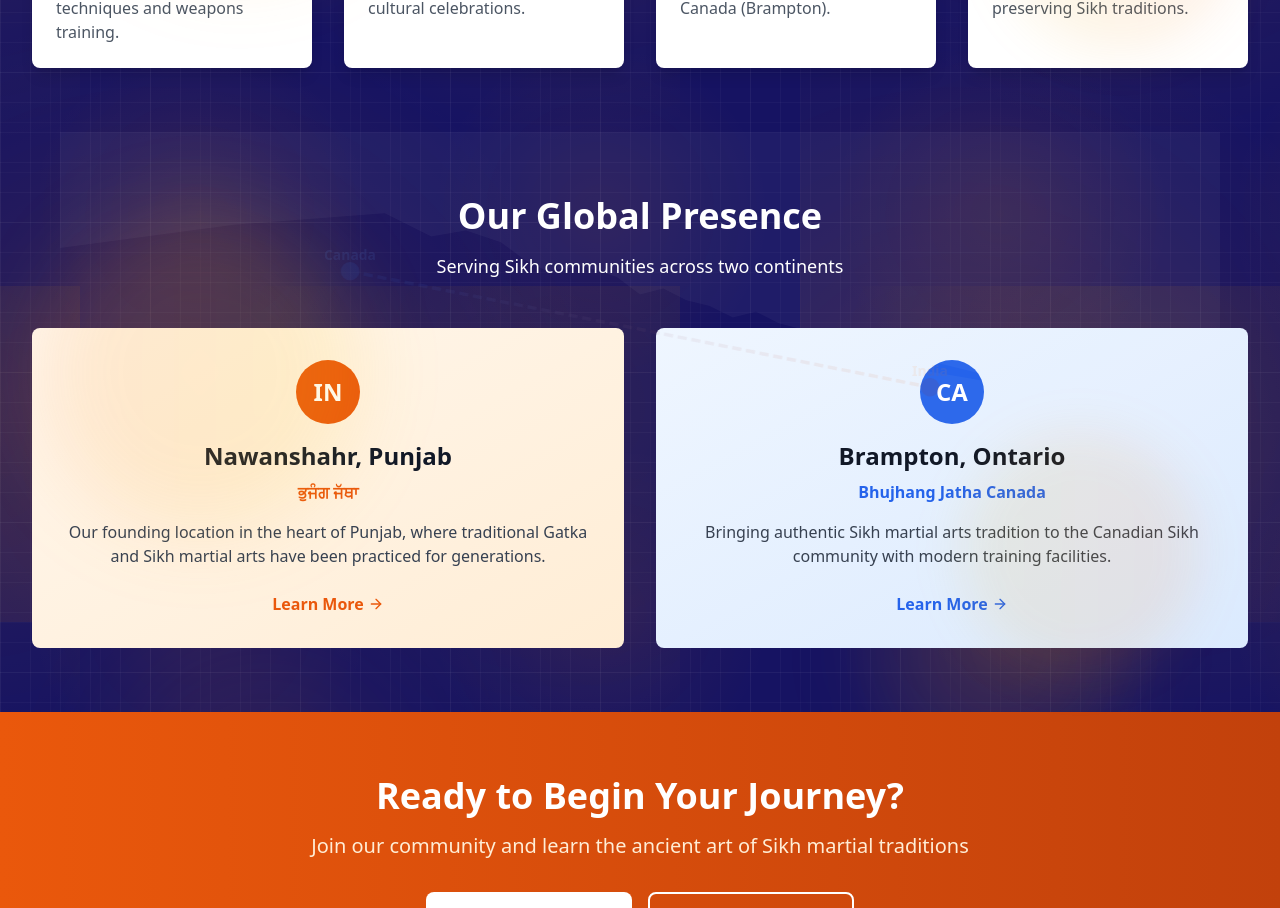
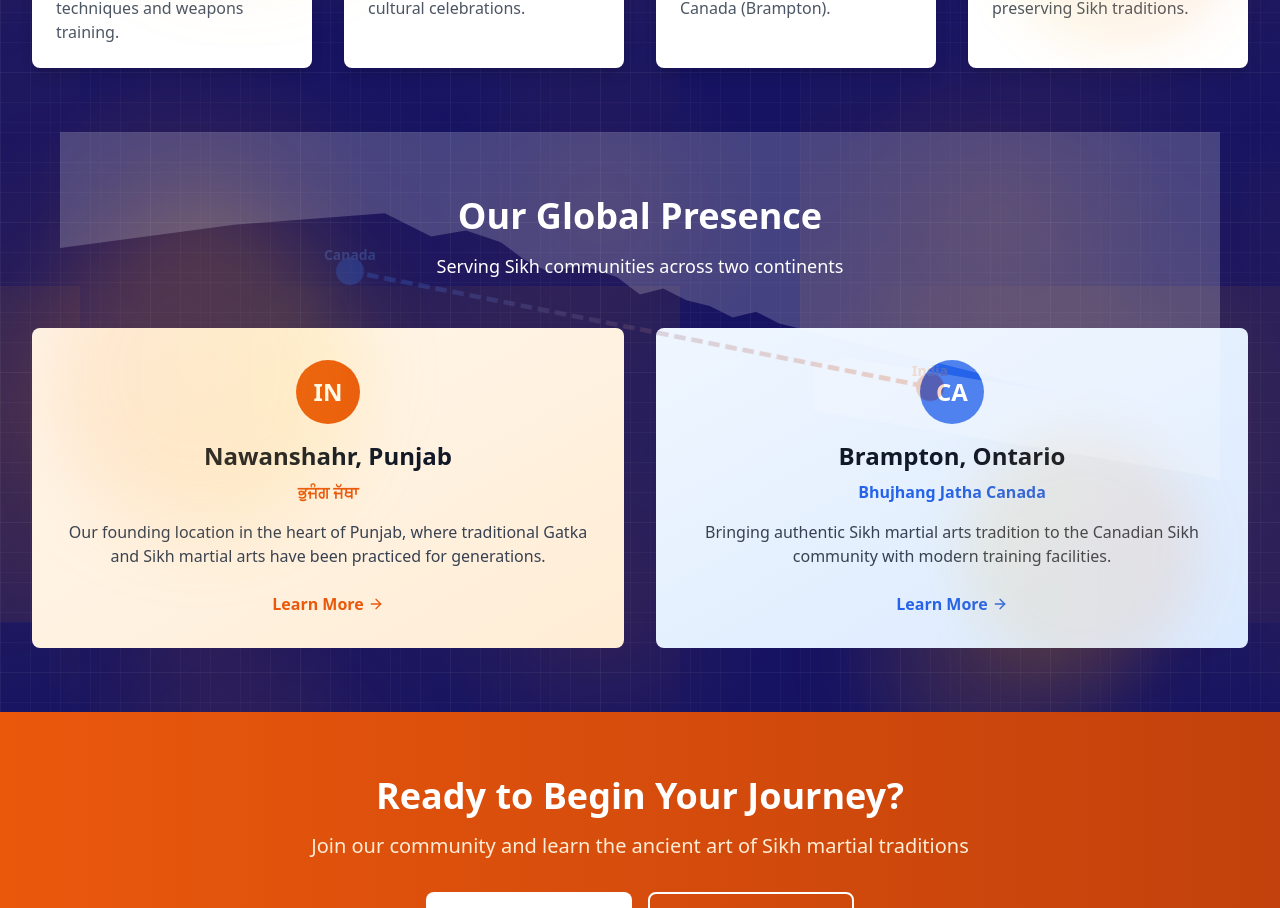
Before and after one commit to gursimran531/bhujhang_website, a React (Vite) app: page / in a window 1280 px wide. Shown: the part 978-1886 px from the top of the page. Built offline with nearby package versions, Linux system fonts and the light colour scheme.

Commit message:
Make world map background much more visible

```diff
--- a/src/pages/Home.tsx
+++ b/src/pages/Home.tsx
@@ -95,10 +95,10 @@ const Home = () => {
         <div className="absolute bottom-10 right-20 w-60 h-60 bg-gradient-to-l from-orange-500/10 to-yellow-500/10 rounded-full blur-xl"></div>
 
         {/* World Map Background */}
-        <div className="absolute inset-0 opacity-10 pointer-events-none">
+        <div className="absolute inset-0 opacity-25 pointer-events-none">
           <svg viewBox="0 0 1000 500" className="w-full h-full">
             {/* Simplified world map outline */}
-            <g fill="currentColor" className="text-white" opacity="0.4">
+            <g fill="currentColor" className="text-white" opacity="0.8">
               {/* North America (Canada) */}
               <path d="M150 80 L280 70 L320 90 L350 85 L380 95 L400 110 L420 120 L450 115 L480 125 L500 140 L520 135 L540 145 L560 150 L580 160 L600 155 L620 165 L640 170 L660 175 L680 180 L700 185 L720 190 L740 195 L760 200 L780 205 L800 210 L820 215 L840 220 L860 225 L880 230 L900 235 L920 240 L940 245 L960 250 L980 255 L1000 260 L1000 0 L0 0 L0 100 Z"/>
 
@@ -109,16 +109,16 @@ const Home = () => {
             {/* Location markers */}
             <g>
               {/* Canada marker */}
-              <circle cx="250" cy="120" r="8" fill="#3B82F6" className="animate-pulse"/>
+              <circle cx="250" cy="120" r="12" fill="#3B82F6" className="animate-pulse"/>
               <text x="250" y="110" textAnchor="middle" className="text-xs fill-blue-400 font-semibold">Canada</text>
 
               {/* India marker */}
-              <circle cx="750" cy="220" r="8" fill="#EA580C" className="animate-pulse"/>
+              <circle cx="750" cy="220" r="12" fill="#EA580C" className="animate-pulse"/>
               <text x="750" y="210" textAnchor="middle" className="text-xs fill-orange-400 font-semibold">India</text>
             </g>
 
             {/* Connection line */}
-            <line x1="250" y1="120" x2="750" y2="220" stroke="url(#connectionGradient)" strokeWidth="3" strokeDasharray="8,4" className="animate-pulse" opacity="0.8"/>
+            <line x1="250" y1="120" x2="750" y2="220" stroke="url(#connectionGradient)" strokeWidth="4" strokeDasharray="10,5" className="animate-pulse" opacity="1"/>
 
             {/* Gradient definition */}
             <defs>
```
